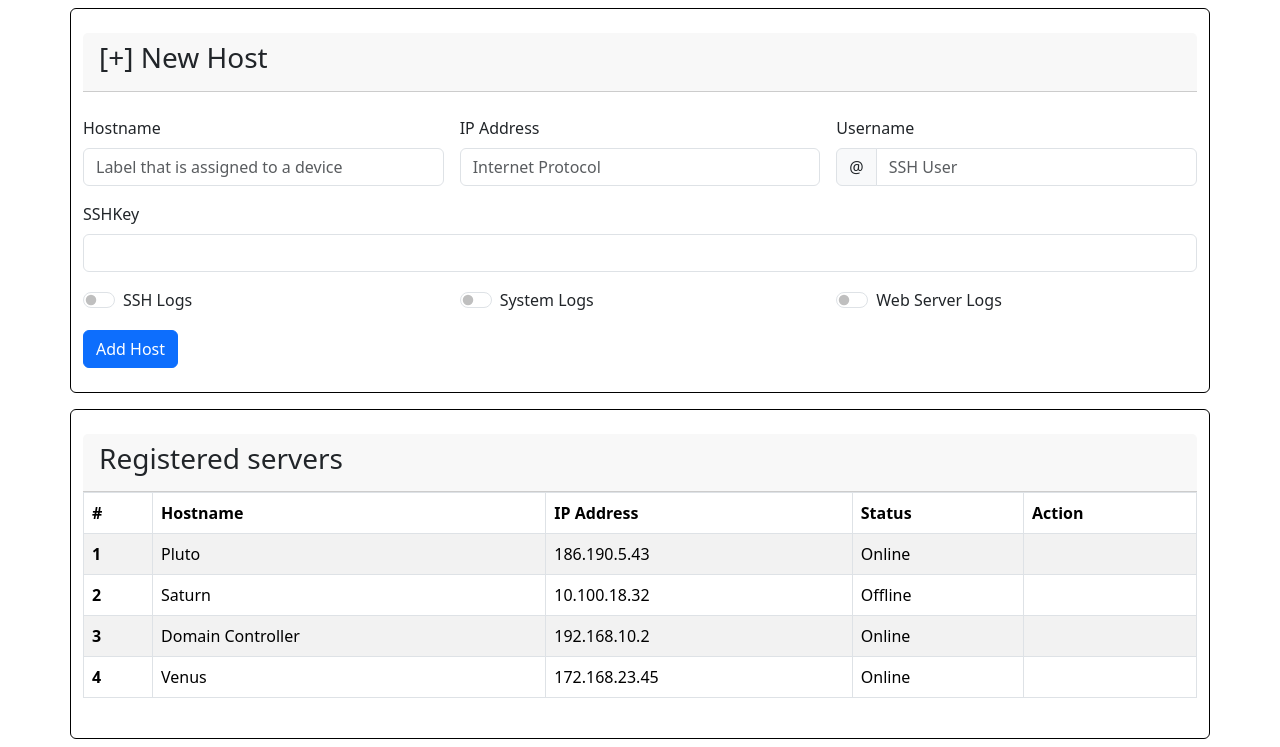
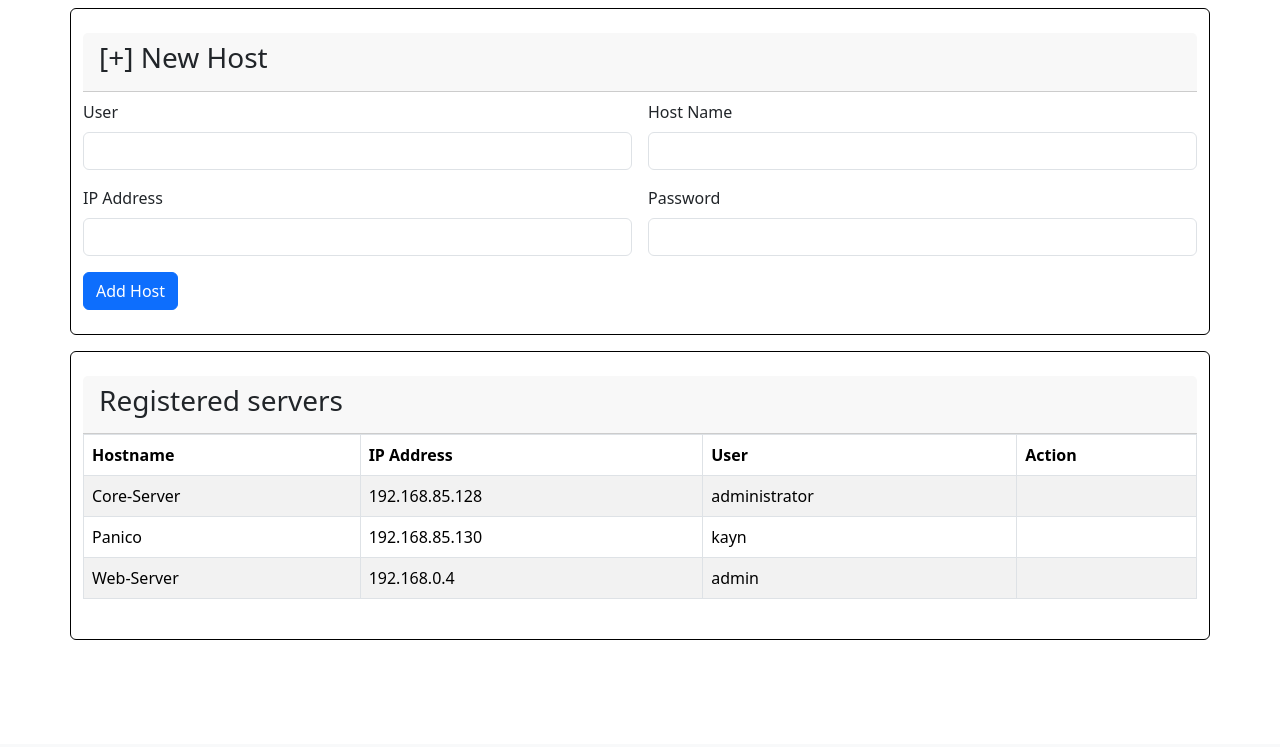
Before and after one commit to YaafarDiaz/repossh, a Django app: page /Config in a window 1280 px wide. Shown: the part 56-803 px from the top of the page. After the commit the page ends 696 px from the top, so only its background shows below. Run offline with Django 4.2, Linux system fonts and the light colour scheme; data comes from the database, SQL or seed files in the repository; both versions use the stored data as it was after the commit; some libraries are stand-ins or nearby versions.

Commit message:
Update Config Module

```diff
--- a/core/views.py
+++ b/core/views.py
@@ -1,7 +1,13 @@
 from django.shortcuts import render
+from servers.models import Server
+
 def home(request):
+
     title = "Home"
+    Servers = Server.objects.all()
+
     context = {
         'title': title,
+        'Servers': Servers,
     }
     return render(request, 'core/index.html', context)
--- a/servers/models.py
+++ b/servers/models.py
@@ -24,12 +24,18 @@ class Server(models.Model):
     password    = models.CharField(max_length=255)
 
     class Meta:
-        ordering = ['ip']
+        ordering = ['id']
 
     def __str__(self):
         return self.host_name + ' - ' + self.ip
 
-class ServerForm(forms.Form):
-    host_name = forms.CharField(max_length=20)
-    ip = forms.CharField(max_length=15)
-    log_path = forms.CharField(max_length=255)
+class ServerForm(forms.ModelForm):
+    class Meta:
+        model = Server
+        fields = ['user', 'host_name', 'ip', 'password']
+        widgets = {
+            'user': forms.TextInput(attrs={'class': 'form-control'}),
+            'host_name': forms.TextInput(attrs={'class': 'form-control'}),
+            'ip': forms.TextInput(attrs={'class': 'form-control'}),
+            'password': forms.PasswordInput(attrs={'class': 'form-control'}),
+        }
--- a/servers/views.py
+++ b/servers/views.py
@@ -1,4 +1,5 @@
-from django.shortcuts import render
+from django.shortcuts import render, reverse, HttpResponseRedirect
+from .models import Server, ServerForm
 
 def Servers(request):
 
@@ -11,11 +12,20 @@ def Servers(request):
     return render(request, 'servers/servers.html', context)
 
 def Config(request):
-
+    Servers = Server.objects.all()
     title = "Config"
-
+    form = ServerForm()
     context = {
-        'title': title,
+    'title': title,
+    'Servers': Servers,
+    'form': form,
     }
 
+    if request.method == 'POST':
+        form = ServerForm(request.POST)
+        if form.is_valid():
+            form.save()
+            url = reverse('config')
+            return HttpResponseRedirect(url)
+
     return render(request, 'config/config.html', context)
--- a/templates/config/config.html
+++ b/templates/config/config.html
@@ -4,59 +4,31 @@
     <div class="card-header">
         <h3>[+] New Host</h3>
       </div>
-        <form class="row g-3 needs-validation pt-4" novalidate>
-            <div class="col-md-4">
-              <label for="validationCustom01" class="form-label">Hostname</label>
-              <input type="text" class="form-control" id="validationCustom01" placeholder="Label that is assigned to a device" required>
-              <div class="valid-feedback">
-                Looks good!
+      <form class="row g-3 pt-2" method="POST">
+        {% csrf_token %}
+        {{ form.non_field_errors }}
+        <div class="col-md-6">
+          {{ form.errors }}
+          <label for="{{ form.user.id_for_label }}" class="form-label">User</label>
+          {{ form.user }}
         </div>
+        <div class="col-md-6">
+          {{ form.errors }}
+          <label for="{{ form.host_name.id_for_label }}" class="form-label">Host Name</label>
+          {{ form.host_name }}
         </div>
-            <div class="col-md-4">
-              <label for="validationCustom02" class="form-label">IP Address</label>
-              <input type="text" minlength="7" maxlength="15" size="15" pattern="^(?>(\d|[1-9]\d{2}|1\d\d|2[0-4]\d|25[0-5])\.){3}(?1)$" class="form-control" id="validationCustom02" placeholder="Internet Protocol" required>
-              <div class="valid-feedback">
-                Looks good!
+        <div class="col-md-6">
+          {{ form.errors }}
+          <label for="{{ form.ip.id_for_label }}" class="form-label">IP Address</label>
+          {{ form.ip }}
         </div>
+        <div class="col-md-6">
+          {{ form.errors }}
+          <label for="{{ form.password.id_for_label }}" class="form-label">Password</label>
+          {{ form.password }}
         </div>
-            <div class="col-md-4">
-              <label for="validationCustomUsername" class="form-label">Username</label>
-              <div class="input-group has-validation">
-                <span class="input-group-text" id="inputGroupPrepend">@</span>
-                <input type="text" class="form-control" id="validationCustomUsername" placeholder="SSH User" aria-describedby="inputGroupPrepend" required>
-                <div class="invalid-feedback">
-                  Please choose a username.
-                </div>
-              </div>
-            </div>
-            <div class="col-md-12">
-              <label for="validationCustom03" class="form-label">SSHKey</label>
-              <input type="text" class="form-control" id="validationCustom03" required>
-              <div class="invalid-feedback">
-                Please provide a valid sshkey.
-              </div>
-            </div>
-            <div class="col-md-4">
-                <div class="form-check form-switch">
-                    <input class="form-check-input" type="checkbox" role="switch" id="flexSwitchCheckDefault">
-                    <label class="form-check-label" for="flexSwitchCheckDefault">SSH Logs</label>
-                  </div>
-            </div>
-            <div class="col-md-4">
-                <div class="form-check form-switch">
-                    <input class="form-check-input" type="checkbox" role="switch" id="flexSwitchCheckDefault">
-                    <label class="form-check-label" for="flexSwitchCheckDefault">System Logs</label>
-                  </div>
-            </div>
-            <div class="col-md-4">
-                <div class="form-check form-switch">
-                    <input class="form-check-input" type="checkbox" role="switch" id="flexSwitchCheckDefault">
-                    <label class="form-check-label" for="flexSwitchCheckDefault">Web Server Logs</label>
-                  </div>
-            </div>
-
         <div class="col-12">
-              <button class="btn btn-primary" type="submit">Add Host</button>
+          <button class="save btn btn-primary" type="submit">Add Host</button>
         </div>
       </form>
     </div>
@@ -67,42 +39,21 @@
         <table class="table table-bordered table-striped">
             <thead>
               <tr>
-                <th scope="col">#</th>
                 <th scope="col">Hostname</th>
                 <th scope="col">IP Address</th>
-                <th scope="col">Status</th>
+                <th scope="col">User</th>
                 <th scope="col">Action</th>
               </tr>
             </thead>
             <tbody>
+              {% for server in Servers %}
                 <tr>
-                <th scope="row">1</th>
-                <td>Pluto</td>
-                <td>186.190.5.43</td>
-                <td>Online</td>
+                  <td>{{ server.host_name }}</td>
+                  <td>{{ server.ip }}</td>
+                  <td>{{ server.user }}</td>
                   <td></td>
                 </tr>
-              <tr>
-                <th scope="row">2</th>
-                <td>Saturn</td>
-                <td>10.100.18.32</td>
-                <td>Offline</td>
-                <td></td>
-              </tr>
-              <tr>
-                <th scope="row">3</th>
-                <td>Domain Controller</td>
-                <td>192.168.10.2</td>
-                <td>Online</td>
-                <td></td>
-              </tr>
-              <tr>
-                <th scope="row">4</th>
-                <td>Venus</td>
-                <td>172.168.23.45</td>
-                <td>Online</td>
-                <td></td>
-              </tr>
+              {% endfor %}
             </tbody>
           </table>
     </div>
--- a/templates/core/base.html
+++ b/templates/core/base.html
@@ -18,8 +18,13 @@
               <li class="nav-item">
                 <a class="nav-link {% if title == 'Home' %}active{% endif %}" aria-current="page" href="/">Home</a>
               </li>
-              <li class="nav-item">
-                <a class="nav-link {% if title == 'Servers' %}active{% endif %}" aria-current="page" href="/Servers">Servers</a>
+              <li class="nav-item dropdown">
+                <a class="nav-link dropdown-toggle {% if title == 'Servers' %}active{% endif %}" href="#" id="navbarDropdown" role="button" data-bs-toggle="dropdown" aria-expanded="false">Servers</a>
+                <ul class="dropdown-menu" aria-labelledby="navbarDropdown">
+                  {% for server in Servers %}
+                    <li><a class="dropdown-item" href="/Servers">{{ server.host_name }}</a></li>
+                  {% endfor %}
+                </ul>
               </li>
               <li class="nav-item">
                 <a class="nav-link {% if title == 'Config' %}active{% endif %}" aria-current="page" href="/Config">Config</a>
```
Also changed, not shown: templates/servers/servers.html (+1 -14 lines), DataBase/db.sqlite3, servers/migrations/0002_server_user_alter_server_ip_alter_service_port.py (added). Lines whose indentation alone changed are shown as unchanged.
